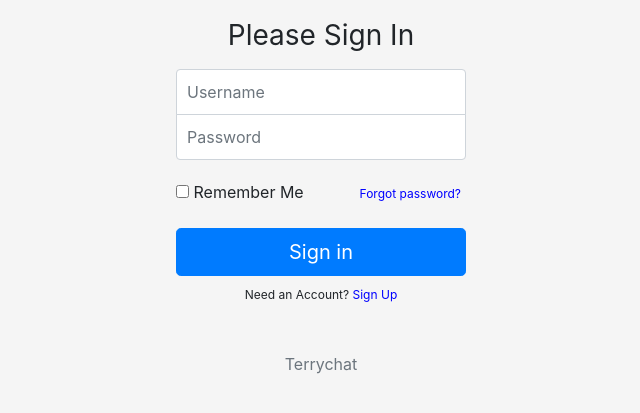
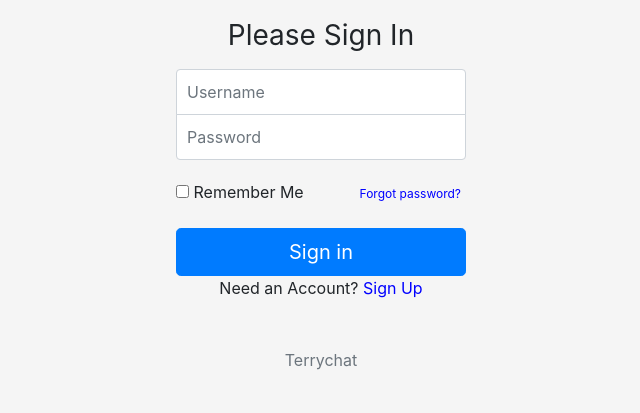
Before and after one commit to iRecycled/Capstone, a PHP site: page /login.html in a window 1280 px wide. Shown: the part 101-514 px from the top of the page, without its empty margins (319-959 px from the left). Run offline with PHP 8.4, Linux system fonts and the light colour scheme; data that the repository does not hold is empty; some libraries are stand-ins or nearby versions.

Commit message:
im upset

```diff
--- a/login.html
+++ b/login.html
@@ -108,8 +108,8 @@
                     </div>
                <button class="btn btn-lg btn-primary btn-block" name="submit" type="submit" value="Log in" id="loginBtn" onclick="myFunction()">Sign in</button>
                <div id="needAccount">
-                 <p>Need an Account? <a id = "signUp" href="register.html" style="
-                 padding-top: 10px;
+                 <p>Need an Account? <a style="color: blue;" id="signUp" href="register.html" style="
+                  padding-top: 10px;
                   font-size: 12px;
                   text-align: center;"> Sign Up</a></p>
               </div>
--- a/loginStyle.css
+++ b/loginStyle.css
@@ -93,12 +93,12 @@ body {
   text-align: center;
 }
 
-#needAccount {
+/*#needAccount {
   padding-top: 10px;
   font-size: 12px;
   text-align: center;
 }
-
+*/
 #signUp {
   color: blue;
 }
--- a/registerStyle.css
+++ b/registerStyle.css
@@ -40,11 +40,11 @@ body {
       padding-bottom: 10px;
   }
 
-  /*#haveAccount {
+  #haveAccount {
     padding-top: 10px;
     font-size: 12px;
     text-align: center;
-  }*/
+  }
 
   #signIn {
     color: blue;
```
